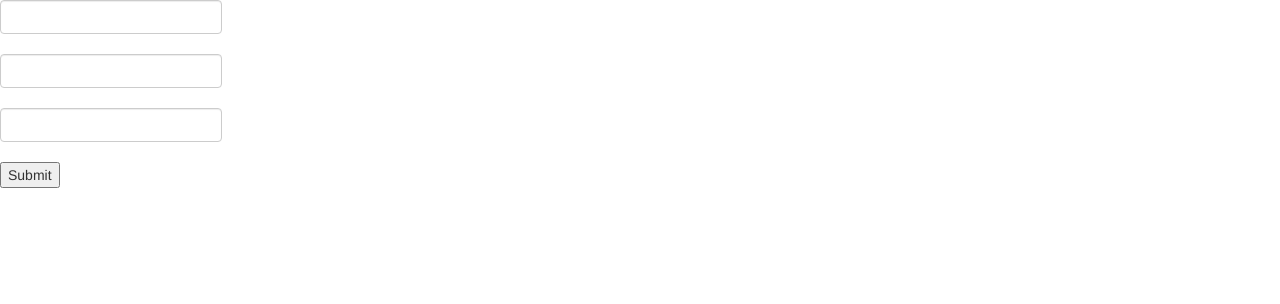
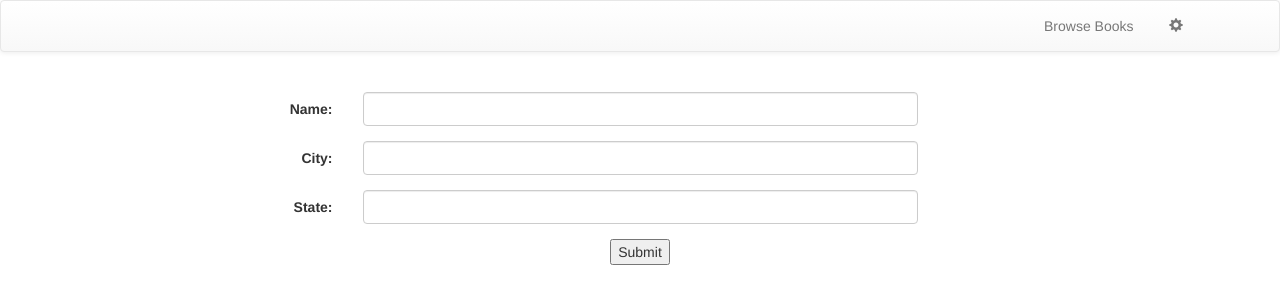
Before and after one commit to npmcdn-to-unpkg-bot/bookclub, a website: page app/public/settings.html in a window 1280 px wide. Drawn offline with nearby package versions, Linux system fonts and the light colour scheme; no server answers.

Commit message:
UI updates on Settings page.

```diff
--- a/app/controllers/settings.Client.js
+++ b/app/controllers/settings.Client.js
@@ -10,6 +10,7 @@
           $scope.mybooks = result.data.books;
           $scope.mycity = result.data.city;
           $scope.mystate = result.data.state;
+          $scope.myid = result.data._id;
         });
     }])
     .directive('settingForm', function(){
@@ -17,6 +18,12 @@
            restrict: 'E',
            templateUrl: '/public/settingForm.html'
        }
+    })
+    .directive('profileBox', function(){
+        return {
+            restrict: 'E',
+            templateUrl: 'public/profileBox.html'
+        };
     });
 
 })();
--- a/app/public/settingForm.html
+++ b/app/public/settingForm.html
@@ -1,18 +1,24 @@
-<form action='/changemy' method='POST'>
+<div class="container text-center">
+    <br>
+<form class='form-horizontal' action='/changemy' method='POST'>
     <div class="form-group">
-        <label for="name">
+        <label class="control-label col-sm-2 col-sm-offset-1" for="name">Name: </label>
+        <div class="col-sm-6">
             <input type="text" name="name" placeholder='{{myname}}' class='form-control'/>
-        </label>
+        </div>
     </div>
     <div class='form-group'>
-        <label for="city">
+        <label class="control-label col-sm-2 col-sm-offset-1" for="city">City: </label>
+        <div class="col-sm-6">
             <input type="text" name="city" class='form-control' placeholder='{{mycity}}'/>
-        </label>
+        </div>
     </div>
     <div class='form-group'>
-        <label for="state">
+        <label class="control-label col-sm-2 col-sm-offset-1" for="state">State: </label>
+        <div class="col-sm-6">
             <input type="text" name="state" class='form-control' placeholder='{{mystate}}'/>
-        </label>
+        </div>
     </div>
     <input type="submit" value="Submit"/>
 </form>
+</div>
--- a/app/public/settings.html
+++ b/app/public/settings.html
@@ -14,6 +14,24 @@
         <script src="https://cdnjs.cloudflare.com/ajax/libs/jquery.isotope/2.2.2/isotope.pkgd.min.js"></script>
     </head>
     <body>
+        <nav class="navbar navbar-default">
+          <div class="container-fluid">
+                <ul class="nav navbar-nav navbar-right">
+                    <li>
+                        <a href="/browse">Browse Books</a>
+                    </li>
+                    <li class="dropdown">
+                      <a href="#" class="dropdown-toggle" data-toggle="dropdown" role="button" aria-haspopup="true" aria-expanded="false"><span class="glyphicon glyphicon-cog"></span></a>
+                        <ul class="dropdown-menu">
+                            <li><a href="/myrequests">Trade Requests</a></li>
+                            <li><a href="/profile">Your Profile</a></li>
+                            <li><a href="/settings">Settings</a></li>
+
+                        </ul>
+                    </li>
+                </ul>
+          </div><!-- /.container-fluid -->
+        </nav>
         <profile-box></profile-box>
         <setting-form></setting-form>
     </body>
--- a/app/routes/routes.js
+++ b/app/routes/routes.js
@@ -80,7 +80,7 @@ module.exports = function(app, passport){
     });
 
     app.route('/changemy')
-    .post(pSjsI.editProfile);
+    .post(isLoggedIn, pSjsI.editProfile);
 
     app.route('/addbook')
     .get(isLoggedIn, pSjsI.createBook);
```
Also changed, not shown: app/public/allBookGal.html (+1 -0 lines), app/public/browse.html (+1 -1 lines), app/public/index.html (+18 -0 lines).
